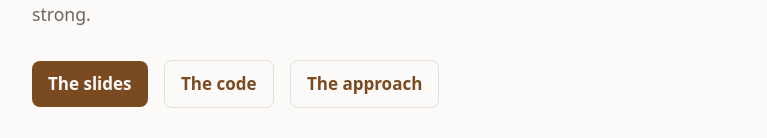
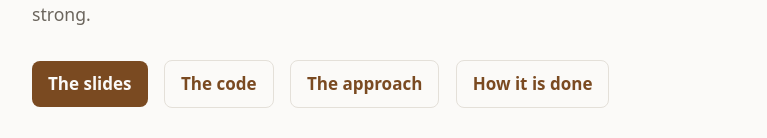
Before and after one commit to wmacevoy/strong-coffee, a plain HTML site: page site/index.html in a window 1280 px wide. Shown: the part 164-302 px from the top of the page, without its empty margins (256-1023 px from the left). Drawn offline with Linux system fonts and the light colour scheme.

Commit message:
TORN: docs/HOWTO.md, how it is done: getting the tools, the checks and what each proves, how each stage was made, and how to write a domain, its proof, and its claims, with WaterTank; the README and the page link it (the owner, 2026-11-26: "the documentation really never explains how"). tools/proofs.sh makes build/ itself, which a fresh clone lacks: it stopped at once. The outputs quoted were seen in a copy of main; the whole check not yet run on this
Co-Authored-By: Claude Opus 5.5 <noreply@anthropic.com>

```diff
--- a/site/index.html
+++ b/site/index.html
@@ -47,6 +47,7 @@
   <a class="start" href="slides/">The slides</a>
   <a class="start quiet" href="https://github.com/wmacevoy/strong-coffee">The code</a>
   <a class="start quiet" href="https://github.com/wmacevoy/strong-coffee/blob/main/docs/STRONG_DOMAINS.md">The approach</a>
+  <a class="start quiet" href="https://github.com/wmacevoy/strong-coffee/blob/main/docs/HOWTO.md">How it is done</a>
 
   <div class="claim">
     <p><strong>Safe ⇒ Strong.</strong> The assumption, first: every line of code is safe. It commits no memory
```
Also changed, not shown: 3 other files.
